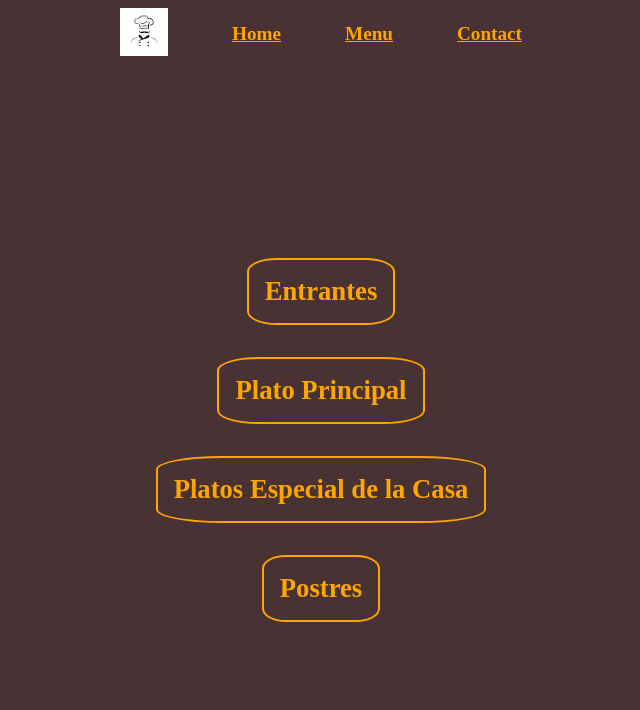
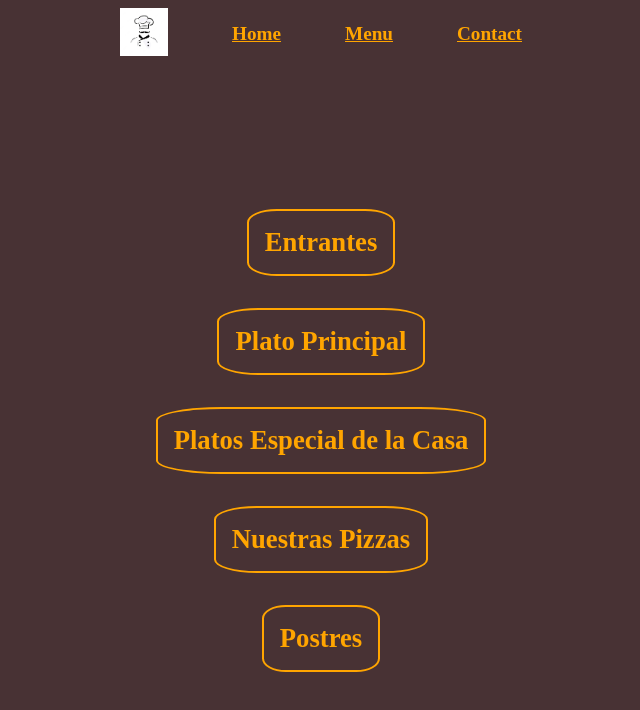
Before and after one commit to PreDowlani/quickbites, a React (Create React App) app: page /menu in a window 1280 px wide. Shown: the top 710 px of the page, without its empty margins (319-959 px from the left). Built offline with nearby package versions, Linux system fonts and the light colour scheme.

Commit message:
añadido pizzas

```diff
--- a/src/App.css
+++ b/src/App.css
@@ -246,6 +246,27 @@ ul{
   padding: 2rem;
 }
 
+/* -------------Pizzas--------------- */
+.pizzas{
+  margin-top: 2rem;
+}
+
+.pizzas button{
+  background-color: #483234;
+  color: orange;
+  border:  2px solid orange;
+  border-radius: 20%;
+  font-family: cursive;
+  padding: 0.5rem;
+}
+
+.pizzas h1{
+  padding: 0.5rem;
+}
+
+.pizza ul{
+  padding: 2rem;
+}
 /* ---------------Contacto--------------------- */
 
 .contacto{
--- a/src/App.js
+++ b/src/App.js
@@ -13,6 +13,7 @@ import platoPrincipal from "./Data/PlatoPrincipal";
 import postre from "./Data/Postre";
 import specialDishes from "./Data/SpecialDishes";
 import starters from "./Data/Starters";
+import pizzas from './Data/Pizzas';
 
 function App() {
   return (
@@ -21,7 +22,7 @@ function App() {
         <Navbar/>
         <Routes>
           <Route path='/' element = {<Home/>} />
-          <Route path='/menu' element = {<Menu entrantes={entrantes} platoPrincipal={platoPrincipal} platoEspecial={platoEspecial} postre={postre} />} />
+          <Route path='/menu' element = {<Menu entrantes={entrantes} platoPrincipal={platoPrincipal} platoEspecial={platoEspecial} postre={postre} pizzas={pizzas} />} />
           <Route path='/contact' element = {<Contact/>} />
           <Route path='*' element = {<NotFound/>} />
         </Routes>
--- a/src/Components/Menu.jsx
+++ b/src/Components/Menu.jsx
@@ -1,15 +1,17 @@
 import React, { useState } from "react";
 
-const Menu = ({ entrantes, platoPrincipal, platoEspecial, postre }) => {
+const Menu = ({ entrantes, platoPrincipal, platoEspecial, postre, pizzas }) => {
   const todoEntrantes = entrantes;
   const todoPlatoPrincipal = platoPrincipal;
   const todoPlatoEspecial = platoEspecial;
   const todoPostre = postre;
+  const todoPizzas = pizzas;
 
   const [mostrarEntrantes, setEntrantes] = useState(false);
   const [mostrarPlatoPrincipal, setPlatoPrincipal] = useState(false);
   const [mostrarPlatoEspecial, setPlatoEspecial] = useState(false);
   const [mostrarPostre, setPostre] = useState(false);
+  const [mostrarPizzas, setPizzas] = useState(false);
 
   const abrirEntrantes = () => {
     setEntrantes(!mostrarEntrantes);
@@ -27,6 +29,10 @@ const Menu = ({ entrantes, platoPrincipal, platoEspecial, postre }) => {
     setPostre(!mostrarPostre);
   };
 
+  const abrirPizzas = () => {
+    setPizzas(!mostrarPizzas);
+  };
+
   return (
     <div className="main-menu">
       <div className="todoentrantes">
@@ -38,6 +44,7 @@ const Menu = ({ entrantes, platoPrincipal, platoEspecial, postre }) => {
             {todoEntrantes.map((entra) => {
               return (
                 <div>
+                  <br />
                   <hr />
                   <ul>
                     <h2 className="nom-pre">
@@ -60,6 +67,7 @@ const Menu = ({ entrantes, platoPrincipal, platoEspecial, postre }) => {
             {todoPlatoPrincipal.map((platop) => {
               return (
                 <div>
+                  <br />
                   <hr />
                   <ul>
                     <h2 className="nom-pre">
@@ -83,6 +91,7 @@ const Menu = ({ entrantes, platoPrincipal, platoEspecial, postre }) => {
             {todoPlatoEspecial.map((especial) => {
               return (
                 <div>
+                  <br />
                   <hr />
                   <ul>
                     <h2 className="nom-pre">
@@ -90,6 +99,29 @@ const Menu = ({ entrantes, platoPrincipal, platoEspecial, postre }) => {
                       <li>{especial.precio}€</li>
                     </h2>
                     <p className="descrip">{especial.descripcion}</p>
+                  </ul>
+                </div>
+              );
+            })}
+          </div>
+        ) : null}
+      </div>
+      <div className="pizzas">
+        <button onClick={abrirPizzas}>
+          <h1>Nuestras Pizzas</h1>
+        </button>
+        {mostrarPizzas ? (
+          <div className="pizza">
+            {todoPizzas.map((pizza) => {
+              return (
+                <div>
+                  <br />
+                  <hr />
+                  <ul>
+                    <h2 className="nom-pre">
+                      {pizza.nombre} <li>{pizza.precio}€</li>
+                    </h2>
+                    <p className="decrip">{pizza.descripcion}</p>
                   </ul>
                 </div>
               );
@@ -106,6 +138,7 @@ const Menu = ({ entrantes, platoPrincipal, platoEspecial, postre }) => {
             {todoPostre.map((postre) => {
               return (
                 <div>
+                  <br />
                   <hr />
                   <ul>
                     <h2 className="nom-pre">
--- /dev/null
+++ b/src/Data/Pizzas.js
@@ -0,0 +1,61 @@
+
+const pizzas = [
+  {
+    id: 1,
+    imagen: 'pizza1.jpg',
+    nombre: 'Pizza Margarita',
+    descripcion: 'Deliciosa pizza clásica con salsa de tomate, mozzarella y albahaca fresca.',
+    precio: 7.99
+  },
+  {
+    id: 2,
+    imagen: 'pizza2.jpg',
+    nombre: 'Pizza Pepperoni',
+    descripcion: 'Sabrosa pizza con salsa de tomate, mozzarella y rodajas de pepperoni.',
+    precio: 9.99
+  },
+  {
+    id: 3,
+    imagen: 'pizza3.jpg',
+    nombre: 'Pizza Hawaiana',
+    descripcion: 'Polémica pero deliciosa pizza con salsa de tomate, mozzarella, jamón y piña.',
+    precio: 12.99
+  },
+  {
+    id: 4,
+    imagen: 'pizza4.jpg',
+    nombre: 'Pizza Vegetariana',
+    descripcion: 'Pizza llena de sabores vegetales con salsa de tomate, mozzarella, champiñones, pimientos y aceitunas.',
+    precio: 9.99
+  },
+  {
+    id: 5,
+    imagen: 'pizza5.jpg',
+    nombre: 'Pizza Barbacoa',
+    descripcion: 'Irresistible pizza con salsa barbacoa, mozzarella, carne de res desmenuzada y cebolla caramelizada.',
+    precio: 10.99
+  },
+  {
+    id: 6,
+    imagen: 'pizza6.jpg',
+    nombre: 'Pizza Cuatro Quesos',
+    descripcion: 'Exquisita pizza con salsa de tomate, mozzarella, queso azul, queso de cabra y queso parmesano.',
+    precio: 12.99
+  },
+  {
+    id: 7,
+    imagen: 'pizza7.jpg',
+    nombre: 'Pizza Marinera',
+    descripcion: 'Deliciosa pizza de mariscos con salsa de tomate, mozzarella, camarones, mejillones y almejas.',
+    precio: 15.99
+  }
+];
+
+// Acceder a los datos de una pizza específica
+const pizza1 = pizzas[0];
+console.log(pizza1.id); // 1
+console.log(pizza1.imagen); // "pizza1.jpg"
+console.log(pizza1.nombre); // "Pizza Margarita"
+console.log(pizza1.descripcion); // "Deliciosa pizza clásica con salsa de tomate, mozzarella y albahaca fresca."
+
+export default pizzas;
--- a/src/Data/imagenes.js
+++ b/src/Data/imagenes.js
@@ -6,6 +6,8 @@ import nachod from "../images/nachod.jpg";
 import humburgerbbq from "../images/humburgerbbq.avif";
 import pad from "../images/pad.jpg";
 import rollito from "../images/rollito.jpg";
+import pizza from "../images/pizza.jpg";
+import pizza2 from "../images/pizza2.jpg";
 
 const imagenes = [
     {
@@ -40,6 +42,15 @@ const imagenes = [
         id:8,
         src:rollito
     },
+    {
+        id:9,
+        src:pizza
+    },
+    {
+        id:10,
+        src:pizza2
+    },
+
 
 ]
 
```
Also changed, not shown: src/images/pizza.jpg (added), src/images/pizza2.jpg (added).
